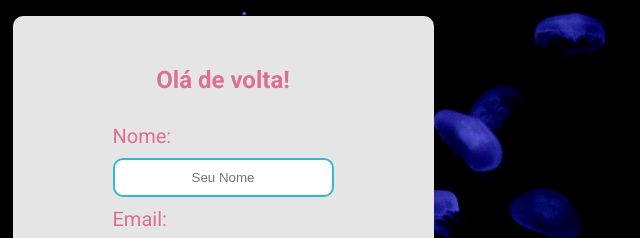
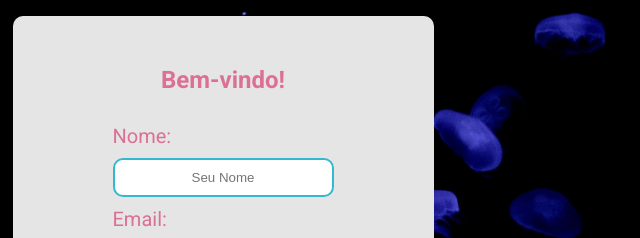
Before and after one commit to DanielTech20/primeiro_repositorio, a plain HTML site: page cadastro.html in a window 1280 px wide. Shown: the part 163-401 px from the top of the page, 417-1057 px from the left. Drawn offline with Linux system fonts and the light colour scheme.

Commit message:
Tela de cadastro feita!

```diff
--- a/cadastro.css
+++ b/cadastro.css
@@ -46,7 +46,6 @@
     text-align: center;
 }
 
-
 .caixa-formulario button {
     margin-top: 20px;
     width: 120px;
--- a/cadastro.html
+++ b/cadastro.html
@@ -35,7 +35,7 @@
         <section class="banner">
             <div class="container">
                 <div class="caixa-formulario">
-                    <h2>Olá de volta!</h2>
+                    <h2>Bem-vindo!</h2>
                     <div class="campo">
                         <label for="nome">Nome:</label>
                         <input type="text" name="nome" id="nome" placeholder="Seu Nome">
```
